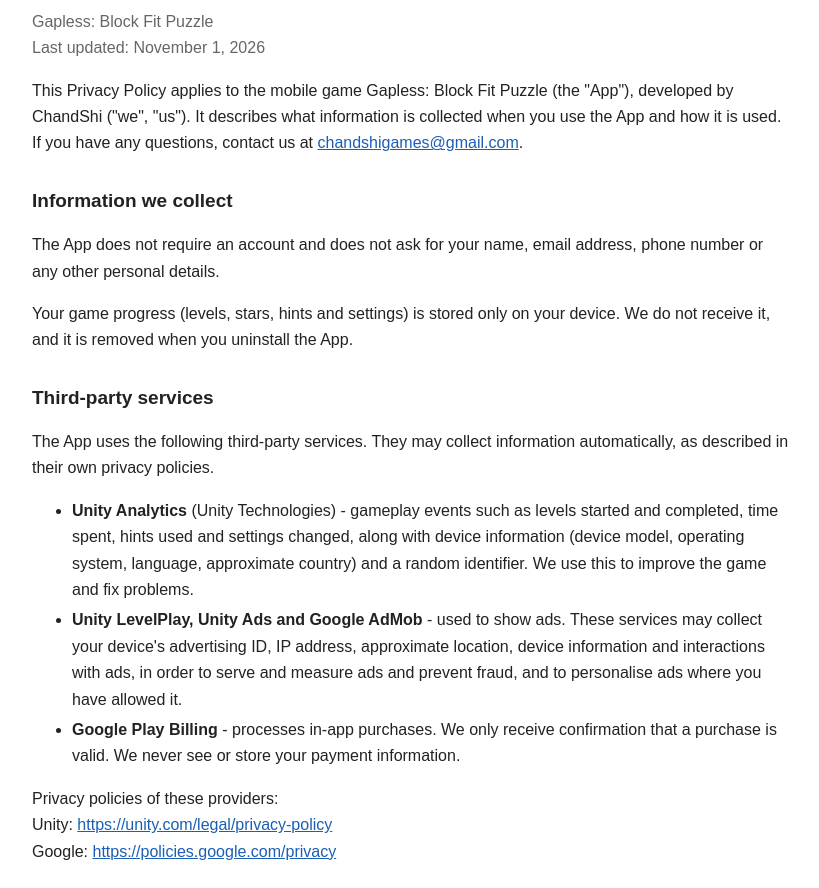
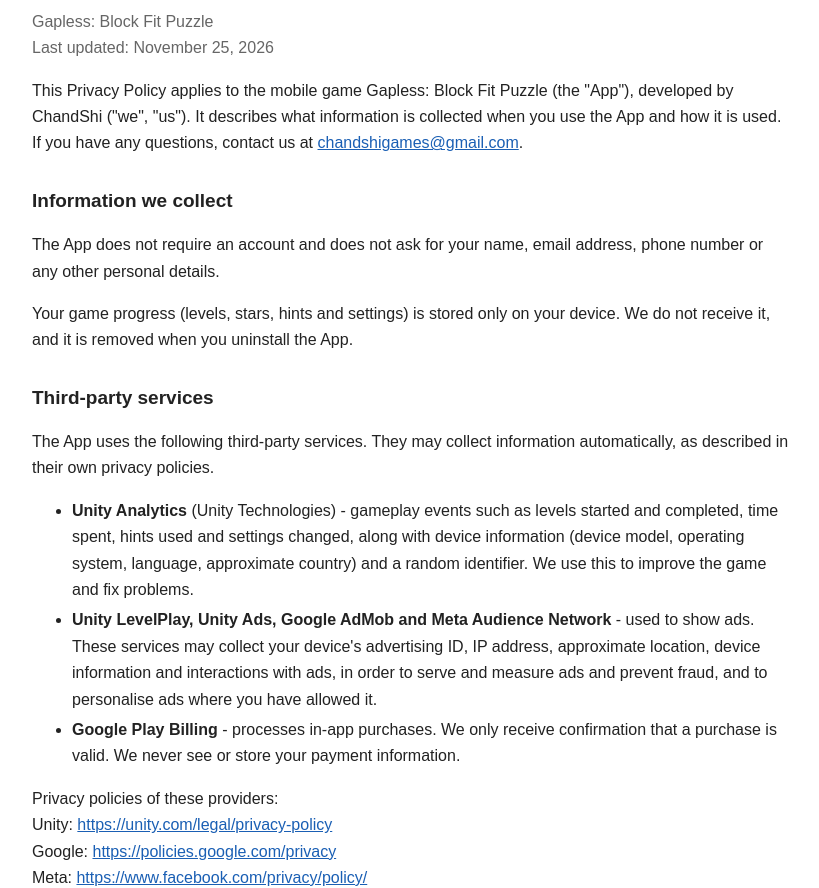
Before and after one commit to chandshigamesinfo/chandshi-gapless, a plain HTML site: page privacy-policy.html in a window 1280 px wide. Shown: the part 70-958 px from the top of the page, without its empty margins (228-1047 px from the left). Drawn offline with Linux system fonts and the light colour scheme.

Commit message:
Update privacy-policy.html
Add Meta ads

```diff
--- a/privacy-policy.html
+++ b/privacy-policy.html
@@ -17,7 +17,7 @@
 <body>
 <main>
 <h1>Privacy Policy</h1>
-<p class="muted">Gapless: Block Fit Puzzle<br>Last updated: November 1, 2026</p>
+<p class="muted">Gapless: Block Fit Puzzle<br>Last updated: November 25, 2026</p>
 
 <p>This Privacy Policy applies to the mobile game Gapless: Block Fit Puzzle (the "App"), developed by ChandShi ("we", "us"). It describes what information is collected when you use the App and how it is used. If you have any questions, contact us at <a href="mailto:chandshigames@gmail.com">chandshigames@gmail.com</a>.</p>
 
@@ -29,12 +29,13 @@
 <p>The App uses the following third-party services. They may collect information automatically, as described in their own privacy policies.</p>
 <ul>
   <li><strong>Unity Analytics</strong> (Unity Technologies) - gameplay events such as levels started and completed, time spent, hints used and settings changed, along with device information (device model, operating system, language, approximate country) and a random identifier. We use this to improve the game and fix problems.</li>
-  <li><strong>Unity LevelPlay, Unity Ads and Google AdMob</strong> - used to show ads. These services may collect your device's advertising ID, IP address, approximate location, device information and interactions with ads, in order to serve and measure ads and prevent fraud, and to personalise ads where you have allowed it.</li>
+  <li><strong>Unity LevelPlay, Unity Ads, Google AdMob and Meta Audience Network</strong> - used to show ads. These services may collect your device's advertising ID, IP address, approximate location, device information and interactions with ads, in order to serve and measure ads and prevent fraud, and to personalise ads where you have allowed it.</li>
   <li><strong>Google Play Billing</strong> - processes in-app purchases. We only receive confirmation that a purchase is valid. We never see or store your payment information.</li>
 </ul>
 <p>Privacy policies of these providers:<br>
 Unity: <a href="https://unity.com/legal/privacy-policy">https://unity.com/legal/privacy-policy</a><br>
-Google: <a href="https://policies.google.com/privacy">https://policies.google.com/privacy</a></p>
+Google: <a href="https://policies.google.com/privacy">https://policies.google.com/privacy</a><br>
+Meta: <a href="https://www.facebook.com/privacy/policy/">https://www.facebook.com/privacy/policy/</a></p>
 
 <h2>Your choices</h2>
 <ul>
```
